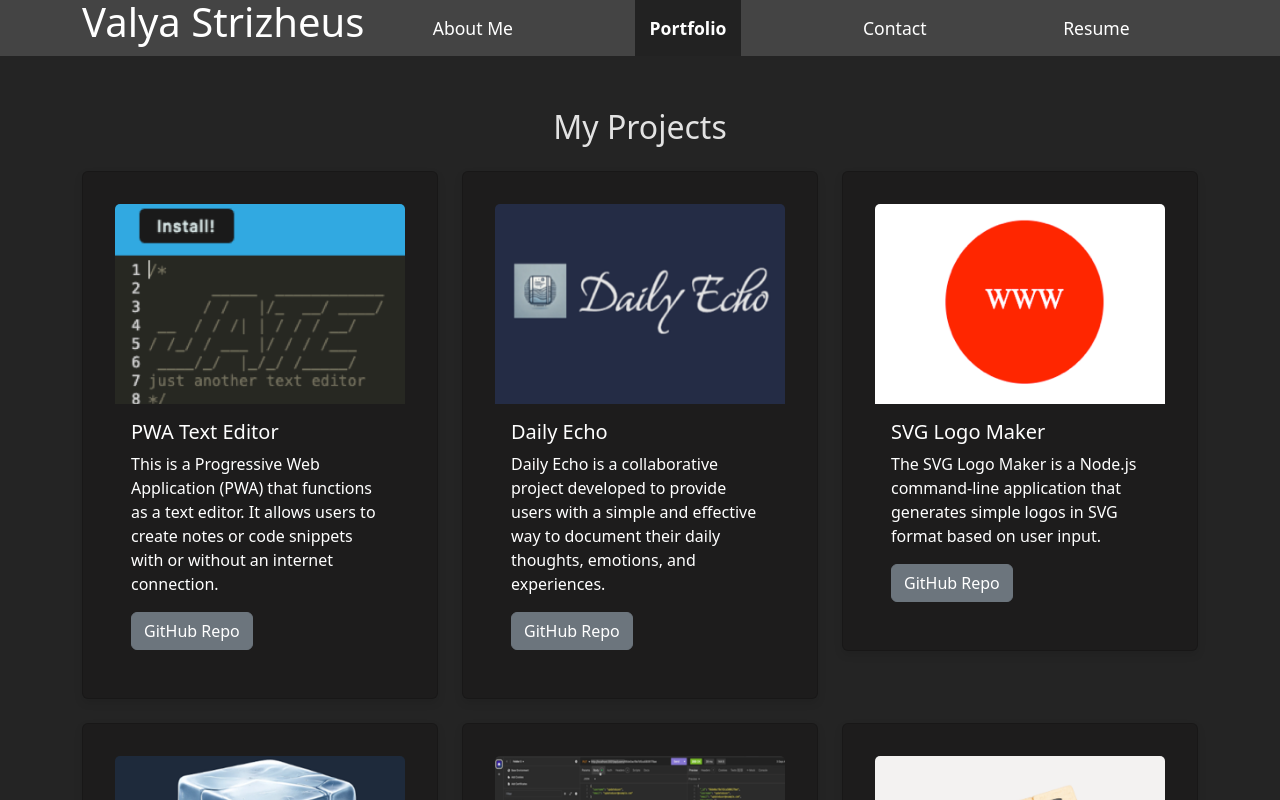
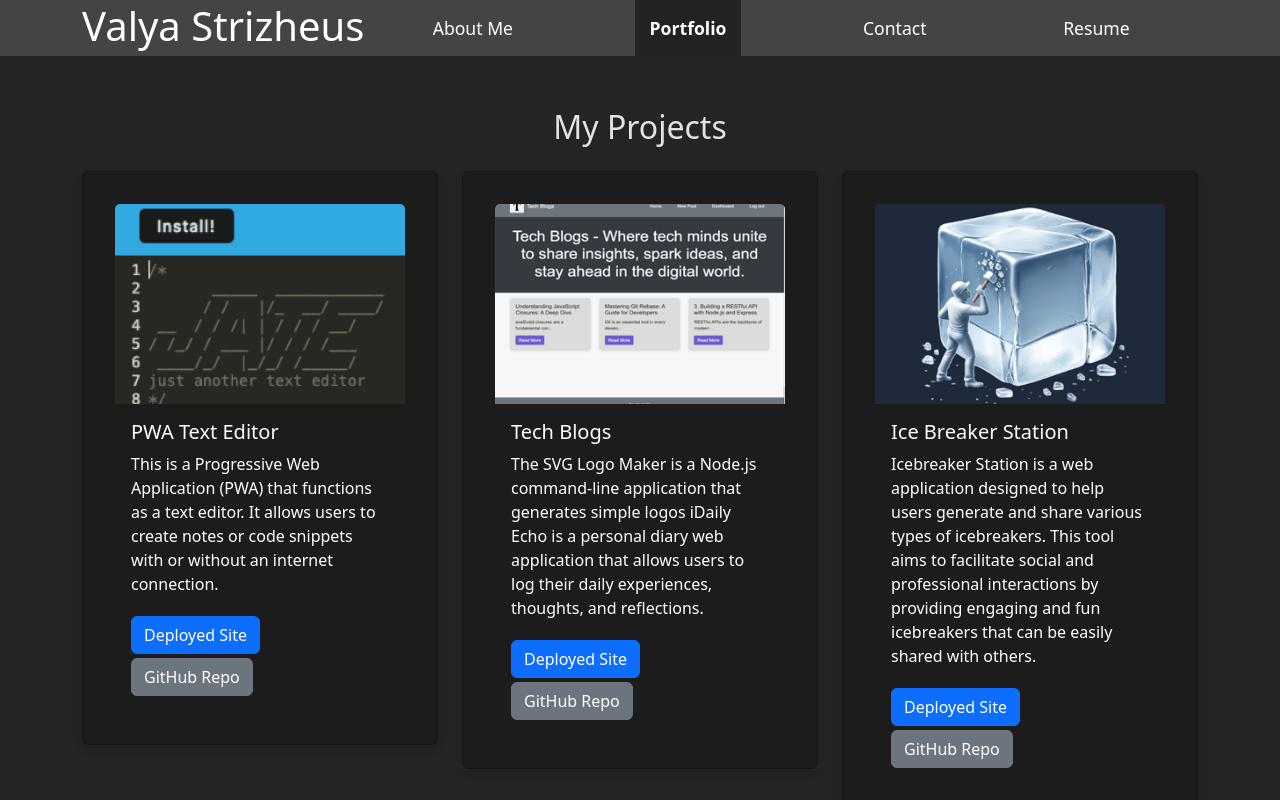
Before and after one commit to valyastriz/Strizheus-Portfolio, a React (Vite) app: page /portfolio in a window 1280 px wide. Shown: the top 800 px of the page. Built offline with nearby package versions, Linux system fonts and the light colour scheme.

Commit message:
added deployed site button to portfolio cards. Added padding to heading name

```diff
--- a/src/components/Header.jsx
+++ b/src/components/Header.jsx
@@ -5,7 +5,7 @@ const Header = () => {
     return (
         <header className="text-white sticky-top w-100">
             <div className="container d-flex justify-content-between">
-                <h1 className="header-title" style={{ whiteSpace: 'nowrap', fontSize: '2.5rem' }}>Valya Strizheus</h1>
+                <h1 className="header-title pt-1" style={{ whiteSpace: 'nowrap', fontSize: '2.5rem' }}>Valya Strizheus</h1>
                 <Navigation /> {/* This will include the navigation component */}
             </div>
 
--- a/src/components/Portfolio.jsx
+++ b/src/components/Portfolio.jsx
@@ -5,8 +5,8 @@ import dailyEchoImage from '../assets/dailyEcho.png';
 import icebreakerImage from '../assets/icebreaker.png';
 import JATEImage from '../assets/JATE.png';
 import personalBlogImage from '../assets/personalBlog.png';
-import svgImage from '../assets/svg.png';
-import socialImage from '../assets/social.png'
+import techBlogs from '../assets/techBlogs.png';
+import waterTracker from '../assets/waterTracker.png'
 
 // Sample data for projects
 const projects = [
@@ -15,41 +15,47 @@ const projects = [
     title: 'PWA Text Editor',
     description: 'This is a Progressive Web Application (PWA) that functions as a text editor. It allows users to create notes or code snippets with or without an internet connection. ',
     imageUrl: JATEImage,
+    liveSite: 'https://pwa-text-editor-8wzr.onrender.com/',
     githubLink: 'https://github.com/valyastriz/PWA-text-editor.git'
   },
   {
     id: 2,
+    title: 'Tech Blogs',
+    description: 'The SVG Logo Maker is a Node.js command-line application that generates simple logos iDaily Echo is a personal diary web application that allows users to log their daily experiences, thoughts, and reflections.',
+    imageUrl: techBlogs,
+    liveSite: 'https://tech-blogs-84ox.onrender.com/',
+    githubLink: 'https://github.com/valyastriz/tech-blogs.git'
+  },
+  {
+    id: 3,
+    title: 'Ice Breaker Station',
+    description: 'Icebreaker Station is a web application designed to help users generate and share various types of icebreakers. This tool aims to facilitate social and professional interactions by providing engaging and fun icebreakers that can be easily shared with others.',
+    imageUrl: icebreakerImage,
+    liveSite: 'https://valyastriz.github.io/Icebreaker-Station/',
+    githubLink: 'https://github.com/valyastriz/Icebreaker-Station.git'
+  },
+  {
+    id: 4,
+    title: 'Water Tracker',
+    description: 'The Water Tracker is a simple web application that helps users track the number of ounces of water they drink each day. Users can increment the number of ounces by one until they reach their desired amount and then save the entry.',
+    imageUrl: waterTracker,
+    liveSite: 'https://valyastriz.github.io/Water_Tracker/',
+    githubLink: 'https://github.com/valyastriz/Water_Tracker.git'
+  },
+  {
+    id: 5,
     title: 'Daily Echo',
     description: 'Daily Echo is a collaborative project developed to provide users with a simple and effective way to document their daily thoughts, emotions, and experiences.',
     imageUrl: dailyEchoImage,
+    liveSite: 'https://daily-echo-xxqz.onrender.com/',
     githubLink: 'https://github.com/valyastriz/daily-echo.git'
-  },
-  {
-    id: 3,
-    title: 'SVG Logo Maker',
-    description: 'The SVG Logo Maker is a Node.js command-line application that generates simple logos in SVG format based on user input.',
-    imageUrl: svgImage,
-    githubLink: 'https://github.com/valyastriz/Logo_Generator.git'
-  },
-  {
-    id: 4,
-    title: 'Ice Breaker Station',
-    description: 'Icebreaker Station is a web application designed to help users generate and share various types of icebreakers. This tool aims to facilitate social and professional interactions by providing engaging and fun icebreakers that can be easily shared with others.',
-    imageUrl: icebreakerImage,
-    githubLink: 'https://github.com/valyastriz/daily-echo.git'
-  },
-  {
-    id: 5,
-    title: 'Social Network API',
-    description: 'This is a Social Network API built using MongoDB, Mongoose, Express.js, and Node.js. This application provides the ability to manage users, their thoughts, reactions to thoughts, and friend lists. ',
-    imageUrl: socialImage,
-    githubLink: 'https://github.com/valyastriz/social-startup-api.git'
   },
   {
     id: 6,
     title: 'Personal Blog Website',
     description: 'This project is a two-page personal blog website created to showcase thoughts and experiences. The website includes a landing page with a form to submit blog posts and a posts page where the submitted posts are displayed.',
     imageUrl: personalBlogImage,
+    liveSite: 'https://valyastriz.github.io/Blog_Website/',
     githubLink: 'https://github.com/valyastriz/Blog_Website.git'
   },
 ];
@@ -66,6 +72,9 @@ const Portfolio = () => {
               <div className="card-body">
                 <h5 className="card-title">{project.title}</h5>
                 <p className="card-text">{project.description}</p>
+                <a href={project.liveSite} className="btn btn-primary ml-2 my-1" target="_blank" rel="noopener noreferrer">
+                  Deployed Site
+                </a>
                 <a href={project.githubLink} className="btn btn-secondary ml-2" target="_blank" rel="noopener noreferrer">
                   GitHub Repo
                 </a>
```
Also changed, not shown: src/assets/techBlogs.png (added), src/assets/waterTracker.png (added).
